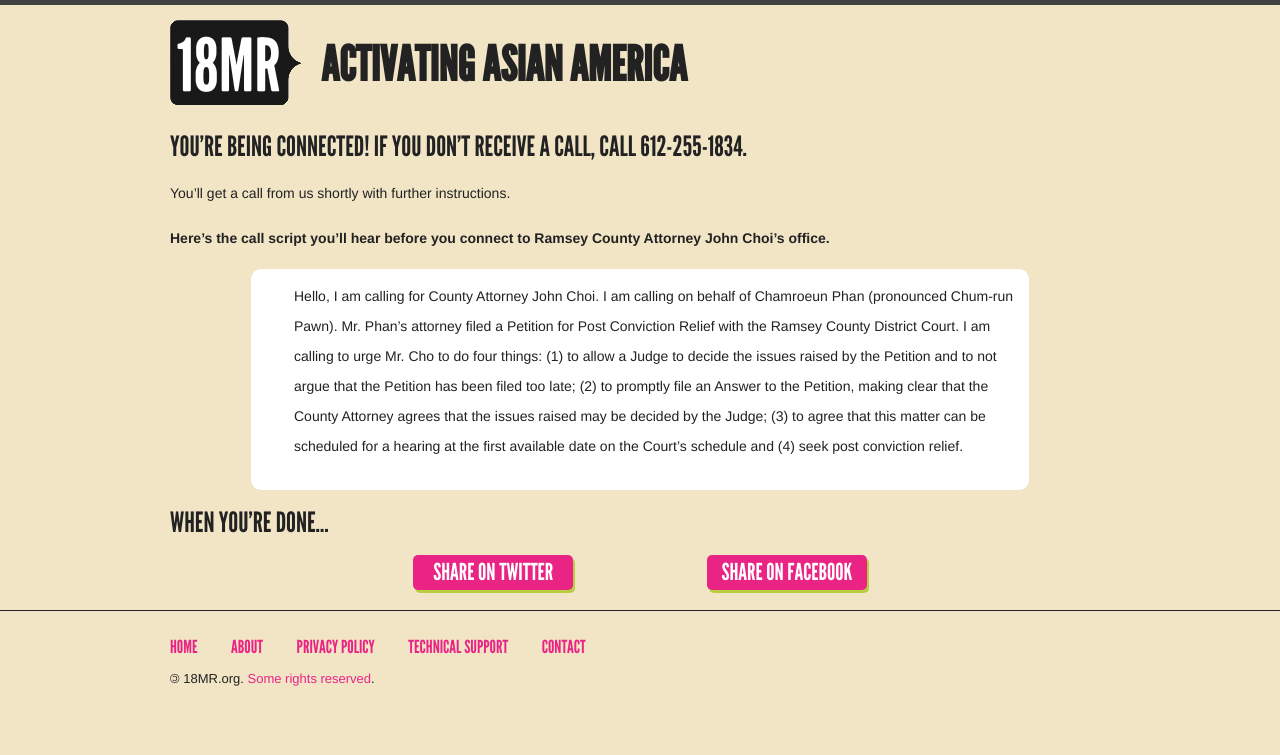
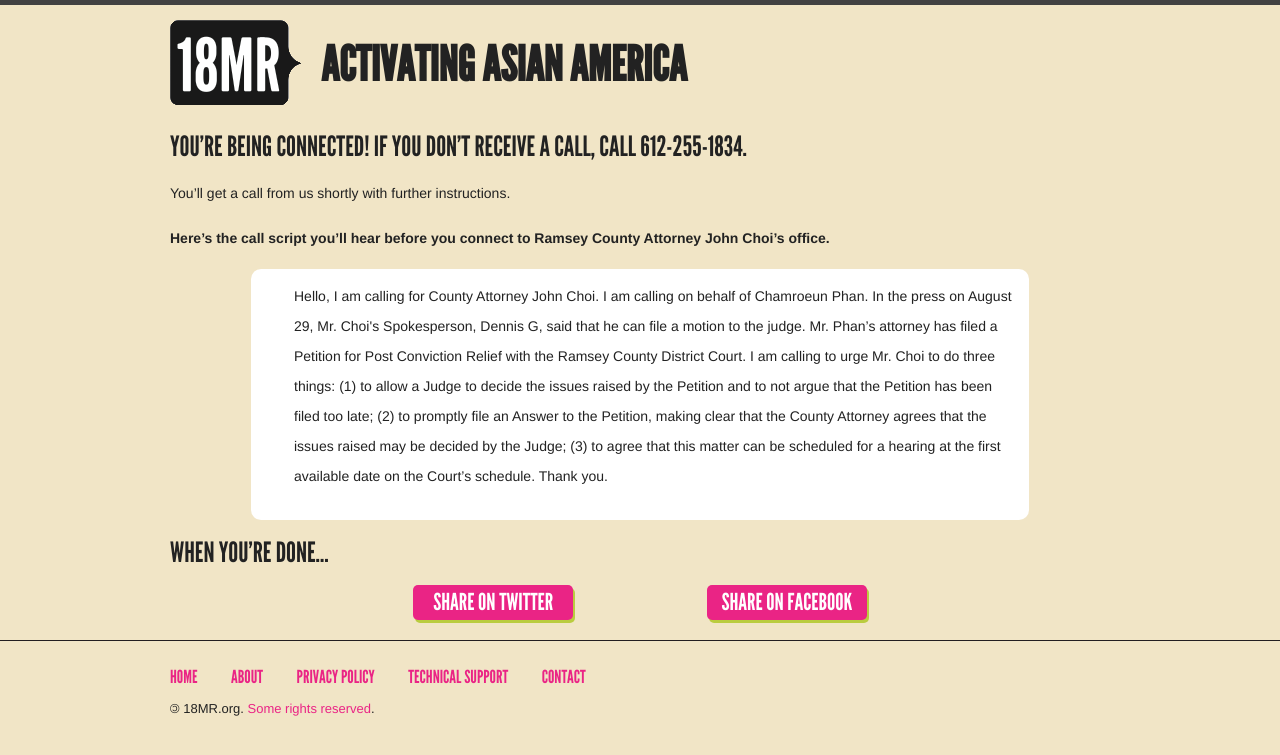
Before and after one commit to 18mr/action, a Jekyll site: the page built from choi-callscript/index.md, in a window 1280 px wide. Shown: the top 755 px of the page. Built offline with Jekyll 4.4.1, drawn with Linux system fonts in a browser that asks for light colours.

Commit message:
round 100000 script change

```diff
--- a/choi-callscript/index.md
+++ b/choi-callscript/index.md
@@ -18,7 +18,8 @@
 
 Hello, I am calling for County Attorney John Choi.
 
-I am calling on behalf of Chamroeun Phan (pronounced Chum-run Pawn). Mr. Phan’s attorney filed a Petition for Post Conviction Relief with the Ramsey County District Court. I am calling to urge Mr. Cho to do four things: (1) to allow a Judge to decide the issues raised by the Petition and to not argue that the Petition has been filed too late; (2) to promptly file an Answer to the Petition, making clear that the County Attorney agrees that the issues raised may be decided by the Judge; (3) to agree that this matter can be scheduled for a hearing at the first available date on the Court’s schedule and (4) seek post conviction relief.
+I am calling on behalf of Chamroeun Phan.  In the press on August 29, Mr. Choi's Spokesperson, Dennis G, said that he can file a motion to the judge.  Mr. Phan’s attorney has filed a Petition for Post Conviction Relief with the Ramsey County District Court.  I am calling to urge Mr. Choi to do three things: (1) to allow a Judge to decide the issues raised by the Petition and to not argue that the Petition has been filed too late; (2) to promptly file an Answer to the Petition, making clear that the County Attorney agrees that the issues raised may be decided by the Judge; (3) to agree that this matter can be scheduled for a hearing at the first available date on the Court’s schedule.  Thank you.
+
 </ul>
 </div>
 
```
